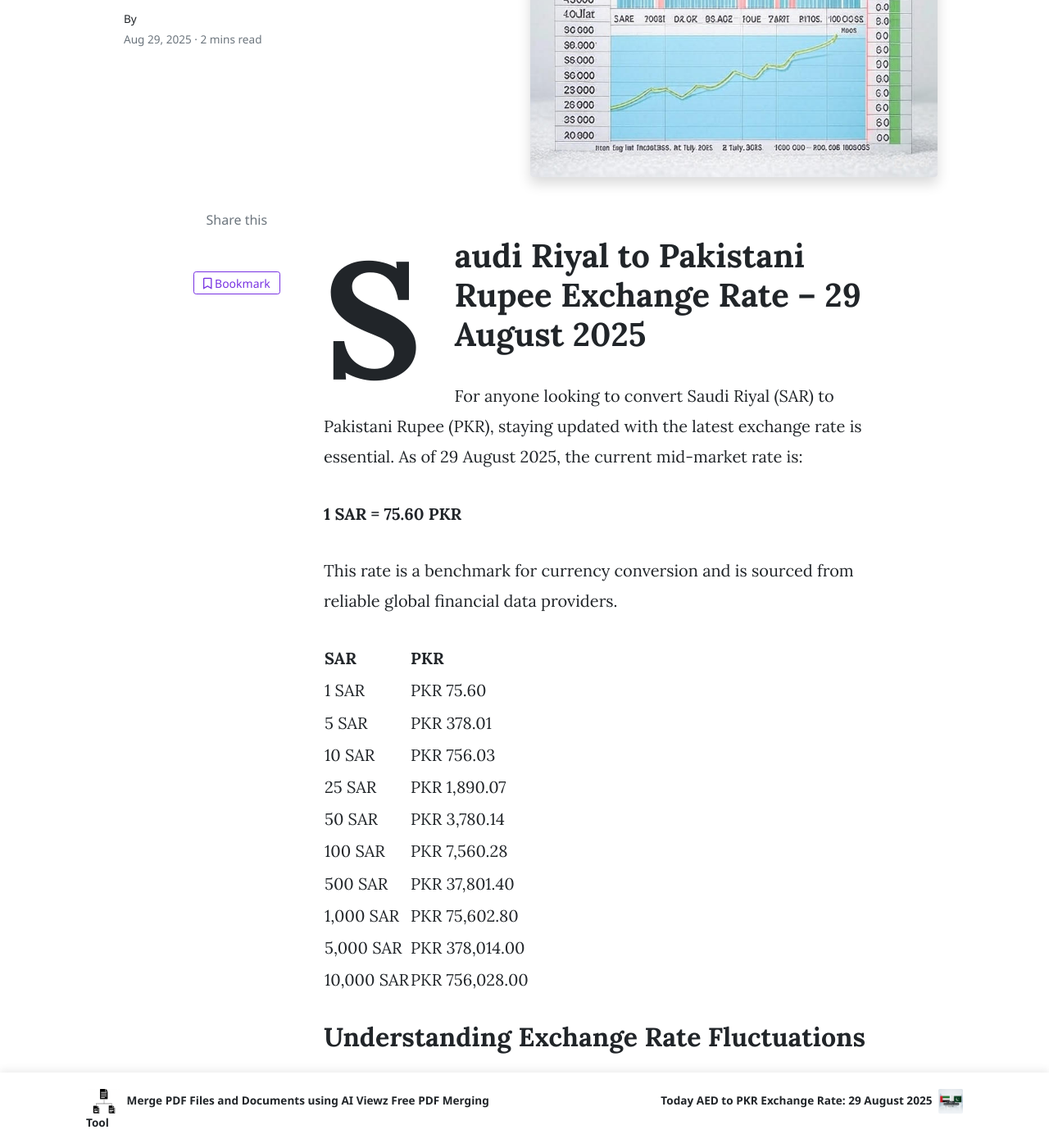
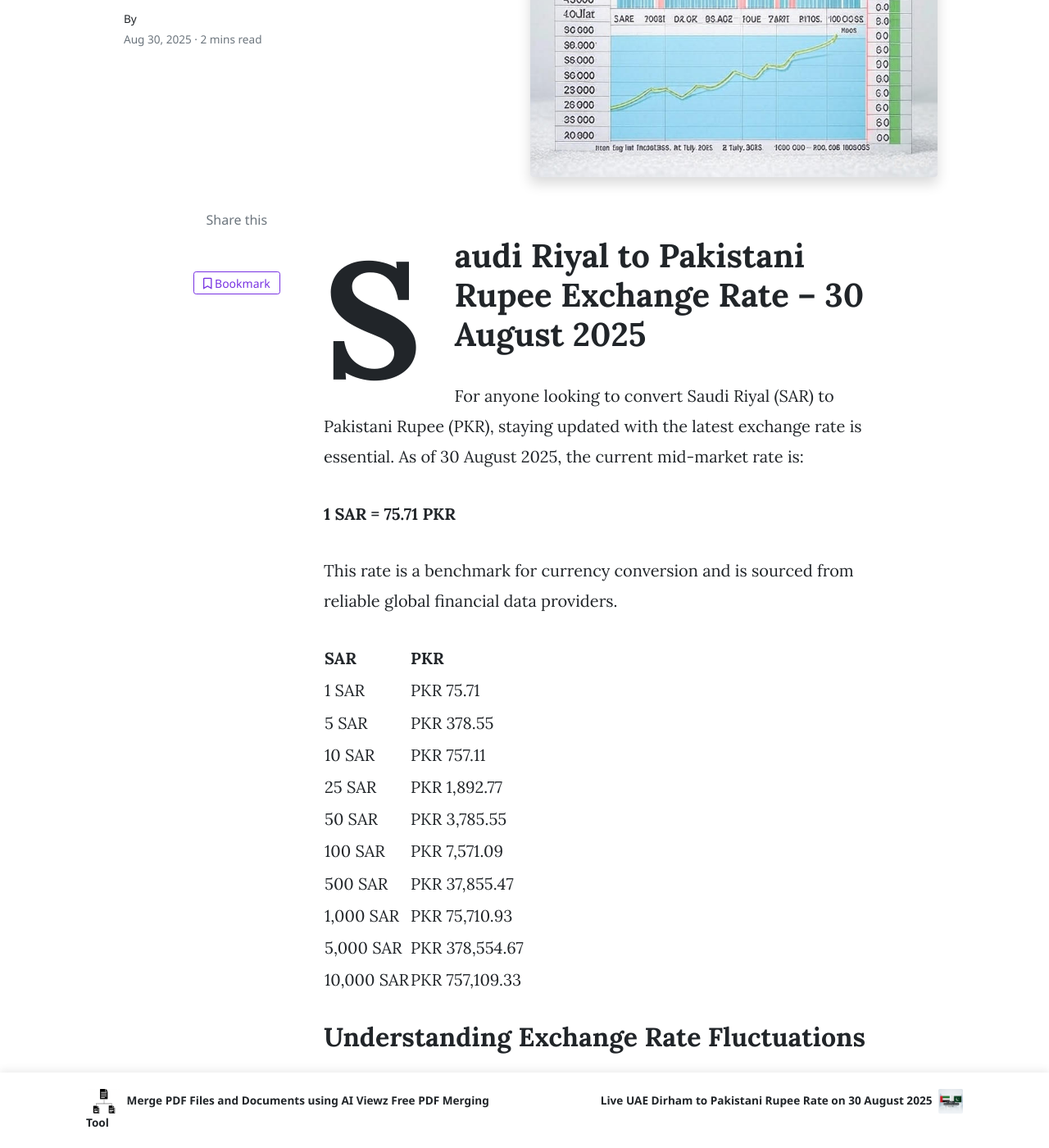
Before and after one commit to mlcom/mlcom.github.io, a Jekyll site: the page built from _posts/2025-08-30-today-saudi-riyal-to-pkr-exchange-rate-august-2025-prices-updated-sar-to-pkr.md, in a window 1280 px wide and 1400 px high, scrolled down 1036 px. Shown: the whole window at 82% size. Built offline with Jekyll 4.4.1, drawn with Linux system fonts in a browser that asks for light colours; nearby versions of some CDN libraries; comment, search, counter and statistics services are not loaded; some of the changed text lies outside the part shown.

Commit message:
Automated: Update currency rates and generate daily posts

```diff
--- a/_posts/2025-08-29-today-saudi-riyal-to-pkr-exchange-rate-august-2025-prices-updated-sar-to-pkr.md
+++ b/_posts/2025-08-30-today-saudi-riyal-to-pkr-exchange-rate-august-2025-prices-updated-sar-to-pkr.md
@@ -1,32 +1,32 @@
 ---
 layout: post
-title:  'Saudi Riyal (SAR) to Pakistani Rupee (PKR) Rate Today – 29 August 2025'
+title:  'Saudi Riyal (SAR) to Pakistani Rupee (PKR) Rate Today – 30 August 2025'
 author: jane
 categories: [ sar-to-pkr ]
 image: assets/images/sar-to-pkr-rate-today.jpg
 tags: ['SAR to PKR', 'Saudi Riyal to Pakistani Rupee', 'today riyal rate in pakistan', 'saudi riyal rate', 'open market riyal rate']
 ---
 
-# Saudi Riyal to Pakistani Rupee Exchange Rate – 29 August 2025
+# Saudi Riyal to Pakistani Rupee Exchange Rate – 30 August 2025
 
-For anyone looking to convert Saudi Riyal (SAR) to Pakistani Rupee (PKR), staying updated with the latest exchange rate is essential. As of 29 August 2025, the current mid-market rate is:
+For anyone looking to convert Saudi Riyal (SAR) to Pakistani Rupee (PKR), staying updated with the latest exchange rate is essential. As of 30 August 2025, the current mid-market rate is:
 
-**1 SAR = 75.60 PKR**
+**1 SAR = 75.71 PKR**
 
 This rate is a benchmark for currency conversion and is sourced from reliable global financial data providers.
 
 | SAR | PKR |
 | --- | --- |
-| 1 SAR | PKR 75.60 |
-| 5 SAR | PKR 378.01 |
-| 10 SAR | PKR 756.03 |
-| 25 SAR | PKR 1,890.07 |
-| 50 SAR | PKR 3,780.14 |
-| 100 SAR | PKR 7,560.28 |
-| 500 SAR | PKR 37,801.40 |
-| 1,000 SAR | PKR 75,602.80 |
-| 5,000 SAR | PKR 378,014.00 |
-| 10,000 SAR | PKR 756,028.00 |
+| 1 SAR | PKR 75.71 |
+| 5 SAR | PKR 378.55 |
+| 10 SAR | PKR 757.11 |
+| 25 SAR | PKR 1,892.77 |
+| 50 SAR | PKR 3,785.55 |
+| 100 SAR | PKR 7,571.09 |
+| 500 SAR | PKR 37,855.47 |
+| 1,000 SAR | PKR 75,710.93 |
+| 5,000 SAR | PKR 378,554.67 |
+| 10,000 SAR | PKR 757,109.33 |
 
 
 ## Understanding Exchange Rate Fluctuations
@@ -45,7 +45,7 @@ While there's no guaranteed 'best day,' rates are often more stable mid-week (Tu
 
 ### How much is 1,000 SAR in Pakistani Rupees today?
 
-Based on today's mid-market exchange rate, 1,000 Saudi Riyals is equivalent to **75,602.80** Pakistani Rupees. This value is for informational purposes and may vary slightly at your chosen exchange service.
+Based on today's mid-market exchange rate, 1,000 Saudi Riyals is equivalent to **75,710.93** Pakistani Rupees. This value is for informational purposes and may vary slightly at your chosen exchange service.
 
 
 
--- a/_posts/2025-08-29-today-uae-dirham-to-pkr-exchange-rate-august-2025-prices-updated-aed-to-pkr.md
+++ b/_posts/2025-08-30-today-uae-dirham-to-pkr-exchange-rate-august-2025-prices-updated-aed-to-pkr.md
@@ -1,32 +1,32 @@
 ---
 layout: post
-title:  'Today AED to PKR Exchange Rate: 29 August 2025'
+title:  'Live UAE Dirham to Pakistani Rupee Rate on 30 August 2025'
 author: jane
 categories: [ aed-to-pkr ]
 image: assets/images/aed-to-pkr-rate-today.jpg
 tags: ['AED to PKR', 'UAE Dirham to Pakistani Rupee', 'dubai dirham to pkr', 'dirham rate in pakistan today', 'uae exchange rate pakistan']
 ---
 
-# UAE Dirham to Pakistani Rupee Exchange Rate – 29 August 2025
+# UAE Dirham to Pakistani Rupee Exchange Rate – 30 August 2025
 
-For anyone looking to convert UAE Dirham (AED) to Pakistani Rupee (PKR), staying updated with the latest exchange rate is essential. As of 29 August 2025, the current mid-market rate is:
+For anyone looking to convert UAE Dirham (AED) to Pakistani Rupee (PKR), staying updated with the latest exchange rate is essential. As of 30 August 2025, the current mid-market rate is:
 
-**1 AED = 77.20 PKR**
+**1 AED = 77.31 PKR**
 
 This rate is a benchmark for currency conversion and is sourced from reliable global financial data providers.
 
 | AED | PKR |
 | --- | --- |
-| 1 AED | PKR 77.20 |
-| 5 AED | PKR 385.99 |
-| 10 AED | PKR 771.98 |
-| 25 AED | PKR 1,929.96 |
-| 50 AED | PKR 3,859.91 |
-| 100 AED | PKR 7,719.82 |
-| 500 AED | PKR 38,599.12 |
-| 1,000 AED | PKR 77,198.23 |
-| 5,000 AED | PKR 385,991.15 |
-| 10,000 AED | PKR 771,982.30 |
+| 1 AED | PKR 77.31 |
+| 5 AED | PKR 386.54 |
+| 10 AED | PKR 773.09 |
+| 25 AED | PKR 1,932.72 |
+| 50 AED | PKR 3,865.43 |
+| 100 AED | PKR 7,730.86 |
+| 500 AED | PKR 38,654.32 |
+| 1,000 AED | PKR 77,308.65 |
+| 5,000 AED | PKR 386,543.23 |
+| 10,000 AED | PKR 773,086.45 |
 
 
 ## Understanding Exchange Rate Fluctuations
```
Also changed, not shown: other parts of _posts/2025-08-30-today-uae-dirham-to-pkr-exchange-rate-august-2025-prices-updated-aed-to-pkr.md (+1 -1 lines), _data/rates.yml (+138 -138 lines), _posts/2025-08-30-today-uk-pound-sterling-to-pkr-exchange-rate-august-2025-prices-updated-gbp-to-pkr.md (renamed from _posts/2025-08-29-today-uk-pound-sterling-to-pkr-exchange-rate-august-2025-prices-updated-gbp-to-pkr.md, +15 -15 lines), _posts/2025-08-30-today-us-dollar-to-pkr-exchange-rate-august-2025-prices-updated-usd-to-pkr.md (renamed from _posts/2025-08-29-today-us-dollar-to-pkr-exchange-rate-august-2025-prices-updated-usd-to-pkr.md, +15 -15 lines).
